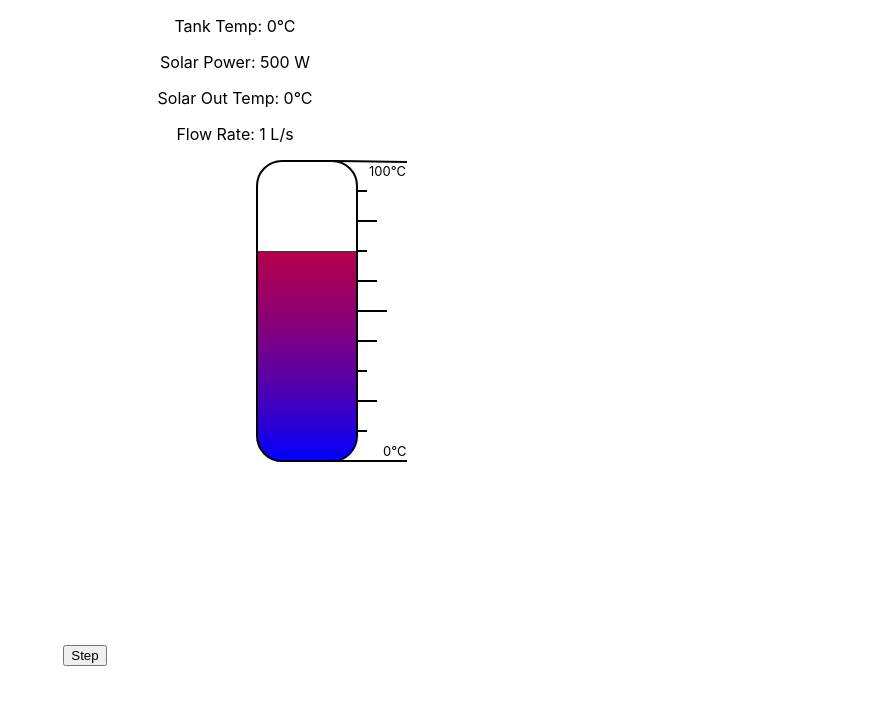
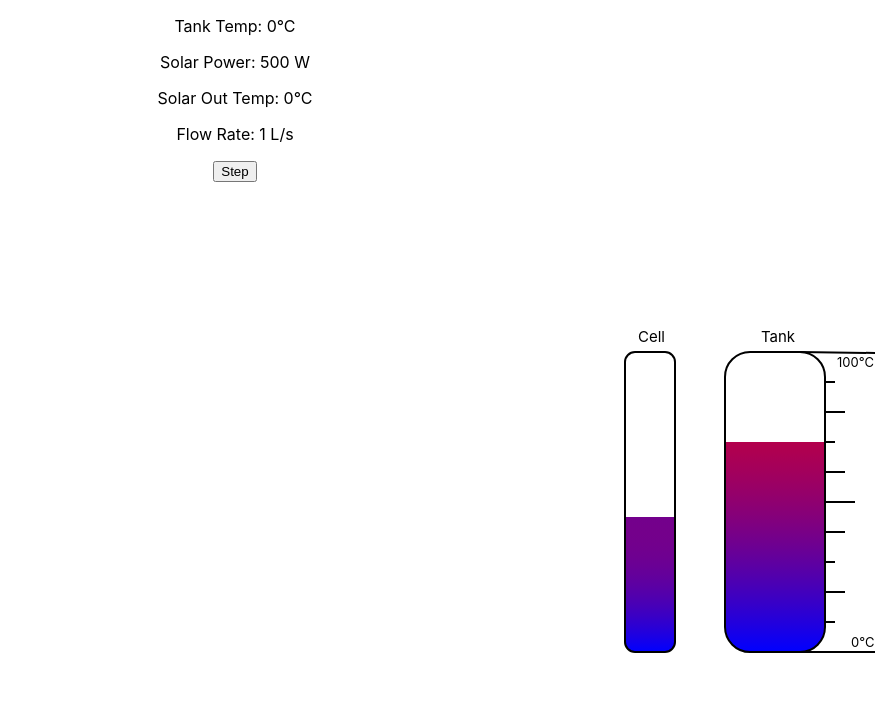
Before and after one commit to NateLanza/pl-exercise, a React (Create React App) app: page / in a window 1280 px wide. Shown: the top 704 px of the page, without its empty margins (405-1280 px from the left). Built offline with nearby package versions, Linux system fonts and the light colour scheme.

Commit message:
Add 2nd thermometer for cell temperature

```diff
--- a/src/App.tsx
+++ b/src/App.tsx
@@ -33,7 +33,9 @@ function App() {
         setSystemState(stepTankSystem(systemState, STEP));
         setTime(time + STEP);
       }}>Step</button>
-      <SvgBase />
+      <div style={{textAlign: 'right'}}>
+        <SvgBase />
+      </div>
     </div>
   );
 }
--- a/src/components/SvgBase.tsx
+++ b/src/components/SvgBase.tsx
@@ -6,11 +6,31 @@ interface SvgBaseProps {
 }
 
 const THERMOMETER_HEIGHT: number = 300;
+const HEADER_SIZE = 15;
+const LABEL_SIZE = 13;
 
 export const SvgBase: React.FC<SvgBaseProps> = (props) => {
   return (
     <svg width="300" height="500">
-      <g transform="translate(150, 1)">
+      <g transform="translate(0, 150)">
+        {/* Group for solar cell thermometer */}
+        <g transform="translate(50, 0)">
+          <text y={10} x={13} fontSize={HEADER_SIZE}>Cell</text>
+          <Thermometer
+            svgX={0}
+            svgY={20}
+            width={50}
+            height={THERMOMETER_HEIGHT}
+            minTemp={0}
+            maxTemp={100}
+            currentTemp={45}
+            borderRadius={10}
+          />
+        </g>
+        {/* Group for tank thermometer and scale */}
+        <g transform="translate(150, 0)">
+          <text y={10} x={36} fontSize={HEADER_SIZE}>Tank</text>
+          <g transform="translate(0, 20)">
             <Thermometer // For the tank temperature
               svgX={0}
               svgY={0}
@@ -23,9 +43,9 @@ export const SvgBase: React.FC<SvgBaseProps> = (props) => {
             />
             {/* Labels at 0 and 100 C */}
             <line x1={75} y1={0} x2={150} y2={1} stroke="black" strokeWidth={2} />
-        <text x={112} y={15} fontSize={13}>100°C</text>
+            <text x={112} y={15} fontSize={LABEL_SIZE}>100°C</text>
             <line x1={75} y1={THERMOMETER_HEIGHT} x2={150} y2={THERMOMETER_HEIGHT} stroke="black" strokeWidth={2} />
-        <text x={126} y={THERMOMETER_HEIGHT - 5} fontSize={13}>0°C</text>
+            <text x={126} y={THERMOMETER_HEIGHT - 5} fontSize={LABEL_SIZE}>0°C</text>
             {/* Lines marking 1/10 increments with longer lines at 1/5 increments */}
             {Array.from({ length: 10 }).map((_, i) => {
               if (i === 0) return null; // Skip the 0 line since we drew it above
@@ -44,6 +64,8 @@ export const SvgBase: React.FC<SvgBaseProps> = (props) => {
               );
             })}
           </g>
+        </g>
+      </g>
     </svg>
   );
 };
--- a/src/components/Thermometer.tsx
+++ b/src/components/Thermometer.tsx
@@ -23,6 +23,9 @@ interface ThermometerProps {
 
 const BORDER_WIDTH: number = 2;
 
+/** Instance counter for unique gradient IDs; necessary to have different fills for each instance */
+var instanceCount = 0;
+
 /**
  * A thermometer component that displays a temperature value as a filled level.
  * Must be used within an SVG element.
@@ -30,12 +33,12 @@ const BORDER_WIDTH: number = 2;
  */
 export const Thermometer: React.FC<ThermometerProps> = ({ svgX, svgY, width, height, borderRadius = 0, minTemp, maxTemp, currentTemp, background }) => {
 
-  const percentFilled = (currentTemp - minTemp) / (maxTemp - minTemp) ;
+  const percentFilled = (currentTemp - minTemp) / (maxTemp - minTemp);
 
   return (
     <g transform={`translate(${svgX}, ${svgY})`}>
       <defs>
-        <linearGradient id="thermometerGradient" x1="0%" y1="100%" x2="0%" y2="0%">
+        <linearGradient id={`thermometerGradient${instanceCount++}`} x1="0%" y1="100%" x2="0%" y2="0%">
           <stop offset="0%" style={{ stopColor: 'blue', stopOpacity: 1 }} />
           {/* Make the red more opaque as we go up in temp to redden the gradient */}
           <stop offset={percentFilled} style={{ stopColor: 'red', stopOpacity: percentFilled }} />
@@ -60,7 +63,7 @@ export const Thermometer: React.FC<ThermometerProps> = ({ svgX, svgY, width, hei
         height={height}
         rx={borderRadius}
         ry={borderRadius}
-        fill={background ?? 'url(#thermometerGradient)'}
+        fill={background ?? `url(#thermometerGradient${instanceCount - 1})`}
         stroke="black"
         strokeWidth={BORDER_WIDTH}
       />
```
Lines whose indentation alone changed are shown as unchanged.
